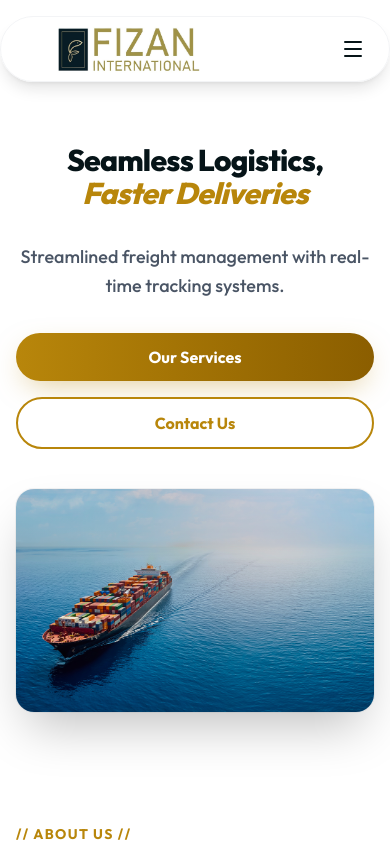
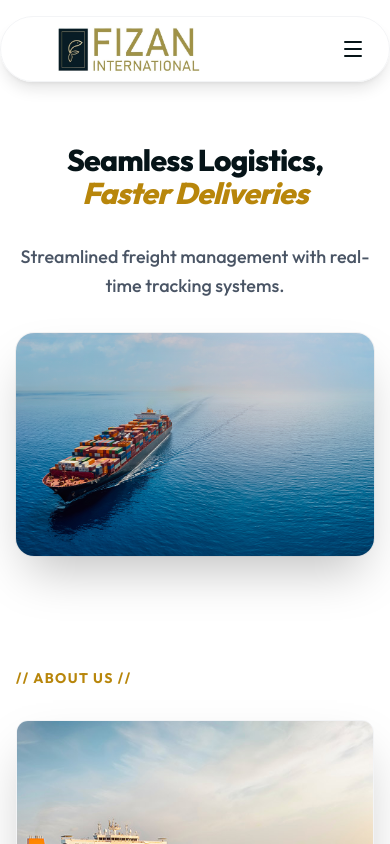
Before and after one commit to Shibilipadalath/logistic-web, a Next.js app: page / in a window 390 px wide. Shown: the top 844 px of the page. Built offline with nearby package versions, Linux system fonts and the light colour scheme; a web font is replaced by a local one.

Commit message:
slide for services adde

```diff
--- a/src/components/Hero.tsx
+++ b/src/components/Hero.tsx
@@ -19,30 +19,10 @@ export default function Hero() {
           </p>
         </div>
 
-        {/* Mobile Buttons */}
-        <div className="flex flex-col sm:flex-row items-center gap-4 justify-center mb-10 md:hidden w-full max-w-md mx-auto">
-          <Link
-            href="/services"
-            className="bg-gradient-to-r from-[#B8860B] to-[#8B5E00]
-     text-white px-8 py-3 rounded-full text-base font-bold transition-all
-     shadow-[0_10px_30px_-10px_rgba(184,134,11,0.5)]
-     hover:from-[#B8860B]  hover:to-[#B8860B]
-     hover:shadow-[0_20px_40px_-10px_rgba(218,165,32,0.6)]
-     hover:-translate-y-1 cursor-pointer w-full sm:w-auto flex items-center justify-center text-center"
-          >
-            Our Services
-          </Link>
-
-          <Link
-            href="/contact"
-            className="bg-white border-2 border-[#B8860B] text-[#B8860B]
-     hover:bg-[#B8860B] hover:text-white
-     px-8 py-3 rounded-full text-base font-bold
-     transition-all hover:-translate-y-1 cursor-pointer w-full sm:w-auto flex items-center justify-center text-center"
-          >
-            Contact Us
-          </Link>
-        </div>
+        {/* Mobile Buttons - Hidden as requested */}
+        {/* <div className="flex flex-col sm:flex-row items-center gap-4 justify-center mb-10 md:hidden w-full max-w-md mx-auto">
+          ... buttons ...
+        </div> */}
       </Reveal>
 
       {/* Image Section */}
--- a/src/components/Services.tsx
+++ b/src/components/Services.tsx
@@ -1,6 +1,6 @@
 "use client";
 
-import React, { useState } from "react";
+import React, { useState, useEffect } from "react";
 import Image from "next/image";
 import { Reveal, FadeIn } from "./Reveal";
 
@@ -33,6 +33,7 @@ const services = [
 
 export default function Services() {
   const [startIndex, setStartIndex] = useState(0);
+  const [isPaused, setIsPaused] = useState(false);
   const itemsPerPage = 2;
 
   const nextSlide = () => {
@@ -49,11 +50,26 @@ export default function Services() {
     );
   };
 
+  // Auto-slide effect
+  useEffect(() => {
+    if (isPaused) return;
+
+    const interval = setInterval(() => {
+      nextSlide();
+    }, 5000); // Slide every 5 seconds
+
+    return () => clearInterval(interval);
+  }, [startIndex, isPaused]);
+
   // Get current items to display
   const currentServices = services.slice(startIndex, startIndex + itemsPerPage);
 
   return (
-    <section className="py-20 bg-white text-black">
+    <section
+      className="py-20 bg-white text-black"
+      onMouseEnter={() => setIsPaused(true)}
+      onMouseLeave={() => setIsPaused(false)}
+    >
       <div className="max-w-[1400px] mx-auto px-4 md:px-8">
         {/* Header Section */}
         <div className="flex flex-col md:flex-row md:items-end justify-between mb-12 gap-8">
```
